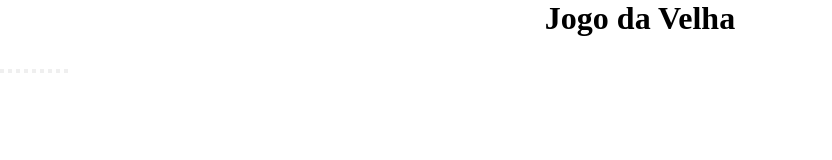
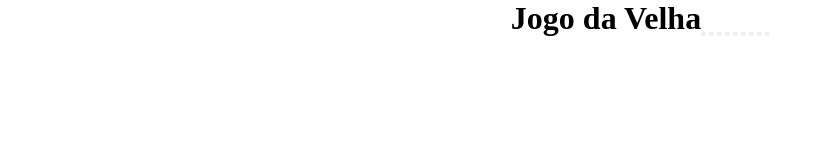
Before and after one commit to marieduardabarbieri/velha, a website: page index.html in a window 1280 px wide. Shown: the whole page, without its empty margins (0-832 px from the left). Drawn offline with Linux system fonts and the light colour scheme.

Commit message:
flez / flex

```diff
--- a/css/style.css
+++ b/css/style.css
@@ -4,7 +4,7 @@
 }
 
 body{
-    display: flez;
+    display: flex;
     align-items: center;
     justify-content: center;
 }
@@ -22,7 +22,6 @@ h1{
 
 .JogoVelha{
     display: grid;
-    width: 50%;
     text-align: center;
     justify-content: center;
     border: 1px solid black;
```
